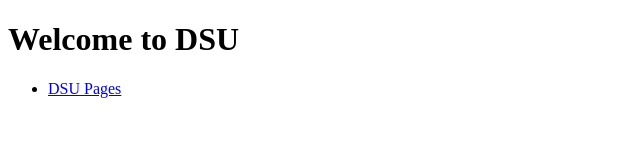
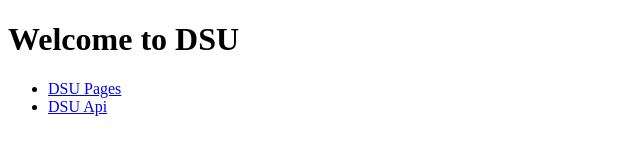
Before and after one commit to dimassuprianto/dimassuprianto.github.io, a plain HTML site: page index.html in a window 1280 px wide. Shown: the full height of the page, 0-640 px from the left. Drawn offline with Linux system fonts and the light colour scheme.

Commit message:
Update index.html

```diff
--- a/index.html
+++ b/index.html
@@ -12,8 +12,9 @@
   <h1>Welcome to DSU</h1>
 
   <ul>
-  <li><a href="https://dimassuprianto.github.io/dsupages">DSU Pages</a></li>
-</ul>
+    <li><a href="https://dimassuprianto.github.io/dsupages">DSU Pages</a></li>
+    <li><a href="https://dimassuprianto.github.io/dsuapi">DSU Api</a></li>
+  </ul>
 
   <!-- <app-root></app-root>
 <script src="polyfills-RX4V3J3S.js" type="module"></script><script src="main-54R4T5UY.js" type="module"></script></body> -->
```
